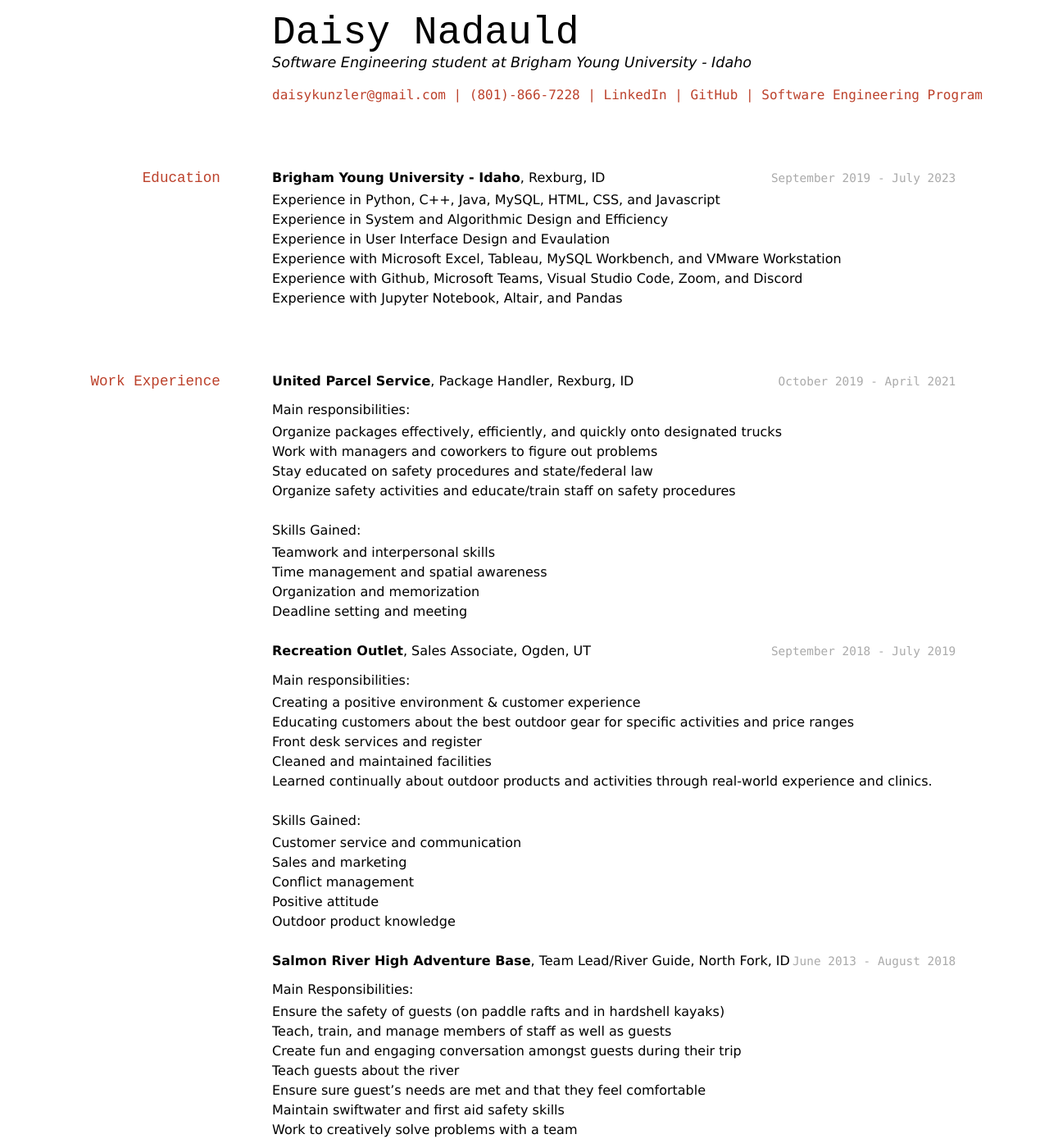
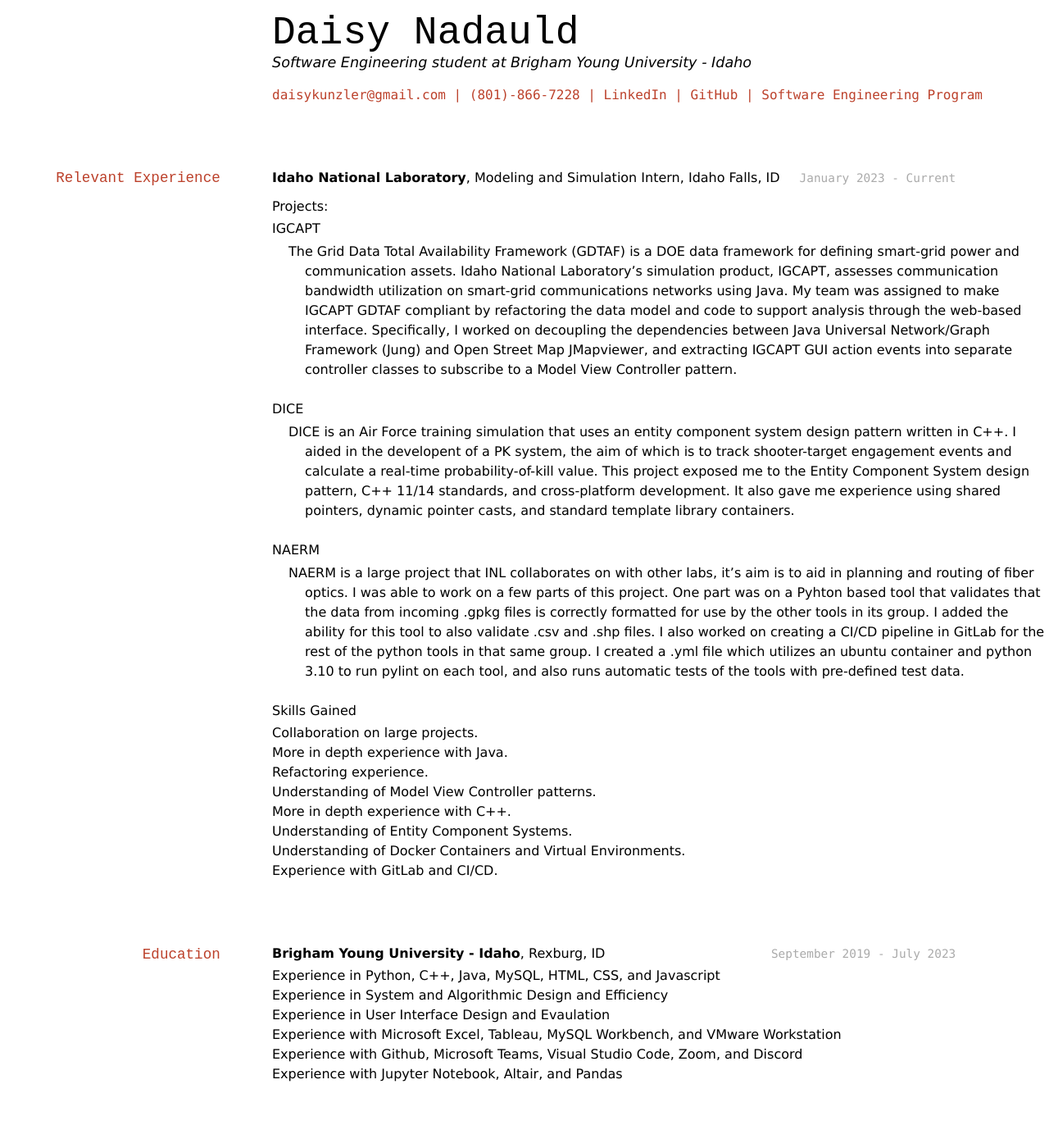
Before and after one commit to daisynadauld/nadauld_resume, a Jekyll site: the page built from docs/index.md, in a window 1280 px wide and 1400 px high. Shown: the whole window at 82% size. Built offline with Jekyll 4.4.1, drawn with Linux system fonts in a browser that asks for light colours; some of the changed text lies outside the part shown.

Commit message:
Update index.md

```diff
--- a/docs/index.md
+++ b/docs/index.md
@@ -15,6 +15,30 @@ Software Engineering student at Brigham Young University - Idaho
 
 <!-- https://www.monique.tech/the-art-of-markdown -->
 
+
+## Relevant Experience
+`January 2023 - Current`
+__Idaho National Laboratory__, Modeling and Simulation Intern, Idaho Falls, ID
+
+Projects:
+- IGCAPT
+  - The Grid Data Total Availability Framework (GDTAF) is a DOE data framework for defining smart-grid power and communication assets. Idaho National Laboratory's simulation product, IGCAPT, assesses communication bandwidth utilization on smart-grid communications networks using Java. My team was assigned to make IGCAPT GDTAF compliant by refactoring the data model and code to support analysis through the web-based interface. Specifically, I worked on decoupling the dependencies between Java Universal Network/Graph Framework (Jung) and Open Street Map JMapviewer, and extracting IGCAPT GUI action events into separate controller classes to subscribe to a Model View Controller pattern.
+- DICE
+  - DICE is an Air Force training simulation that uses an entity component system design pattern written in C++. I aided in the developent of a PK system, the aim of which is to track shooter-target engagement events and calculate a real-time probability-of-kill value. This project exposed me to the Entity Component System design pattern, C++ 11/14 standards, and cross-platform development. It also gave me experience using shared pointers, dynamic pointer casts, and standard template library containers.
+- NAERM
+  - NAERM is a large project that INL collaborates on with other labs, it's aim is to aid in planning and routing of fiber optics. I was able to work on a few parts of this project. One part was on a Pyhton based tool that validates that the data from incoming .gpkg files is correctly formatted for use by the other tools in its group. I added the ability for this tool to also validate .csv and .shp files. I also worked on creating a CI/CD pipeline in GitLab for the rest of the python tools in that same group. I created a .yml file which utilizes an ubuntu container and python 3.10 to run pylint on each tool, and also runs automatic tests of the tools with pre-defined test data.
+
+Skills Gained
+- Collaboration on large projects.
+- More in depth experience with Java.
+- Refactoring experience.
+- Understanding of Model View Controller patterns.
+- More in depth experience with C++.
+- Understanding of Entity Component Systems.
+- Understanding of Docker Containers and Virtual Environments.
+- Experience with GitLab and CI/CD.
+
+
 ## Education
 
 `September 2019 - July 2023`
@@ -27,10 +51,7 @@ __Brigham Young University - Idaho__, Rexburg, ID
 - Experience with Github, Microsoft Teams, Visual Studio Code, Zoom, and Discord
 - Experience with Jupyter Notebook, Altair, and Pandas
 
-
-
-
-## Work Experience
+## Other Work Experience
 
 `October 2019 - April 2021`
 __United Parcel Service__, Package Handler, Rexburg, ID
@@ -47,42 +68,6 @@ Skills Gained:
 - Organization and memorization
 - Deadline setting and meeting
 
-`September 2018 - July 2019`
-__Recreation Outlet__, Sales Associate, Ogden, UT
-
-Main responsibilities:
-- Creating a positive environment & customer experience
-- Educating customers about the best outdoor gear for specific activities and price ranges
-- Front desk services and register
-- Cleaned and maintained facilities
-- Learned continually about outdoor products and activities through real-world experience and clinics.
-
-Skills Gained:
-- Customer service and communication
-- Sales and marketing
-- Conflict management
-- Positive attitude
-- Outdoor product knowledge
-
-`June 2013 - August 2018`
-__Salmon River High Adventure Base__, Team Lead/River Guide, North Fork, ID
-
-Main Responsibilities:
-- Ensure the safety of guests (on paddle rafts and in hardshell kayaks)
-- Teach, train, and manage members of staff as well as guests
-- Create fun and engaging conversation amongst guests during their trip
-- Teach guests about the river
-- Ensure sure guest's needs are met and that they feel comfortable
-- Maintain swiftwater and first aid safety skills
-- Work to creatively solve problems with a team
-
-Skills Gained
-- Interpersonal and Intrapersonal communication
-- Maintaining focus and control in high-stress situations
-- Positive client experience creation
-- Team Management
-
-
 
 <!-- ### Footer
 
```
